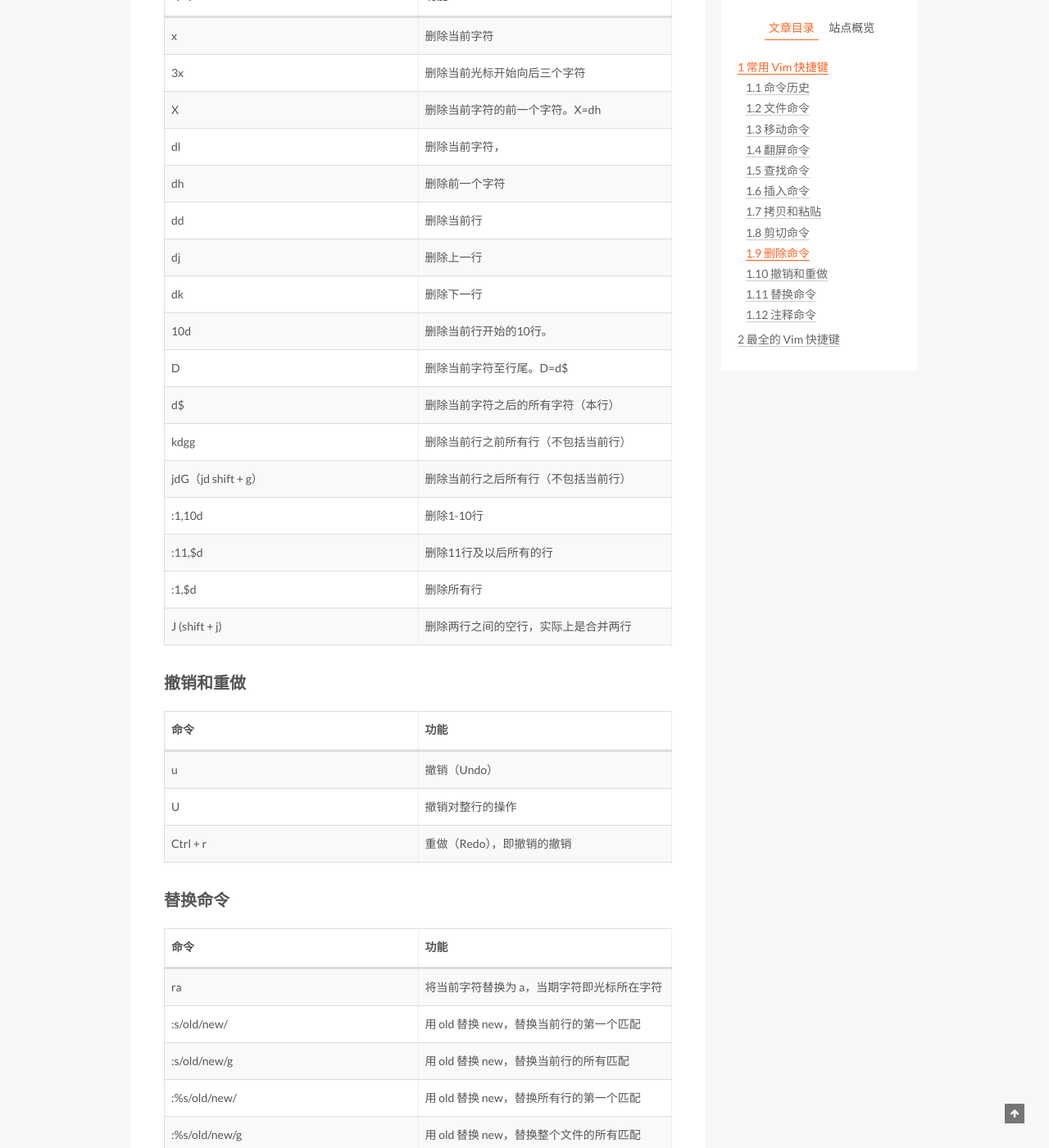
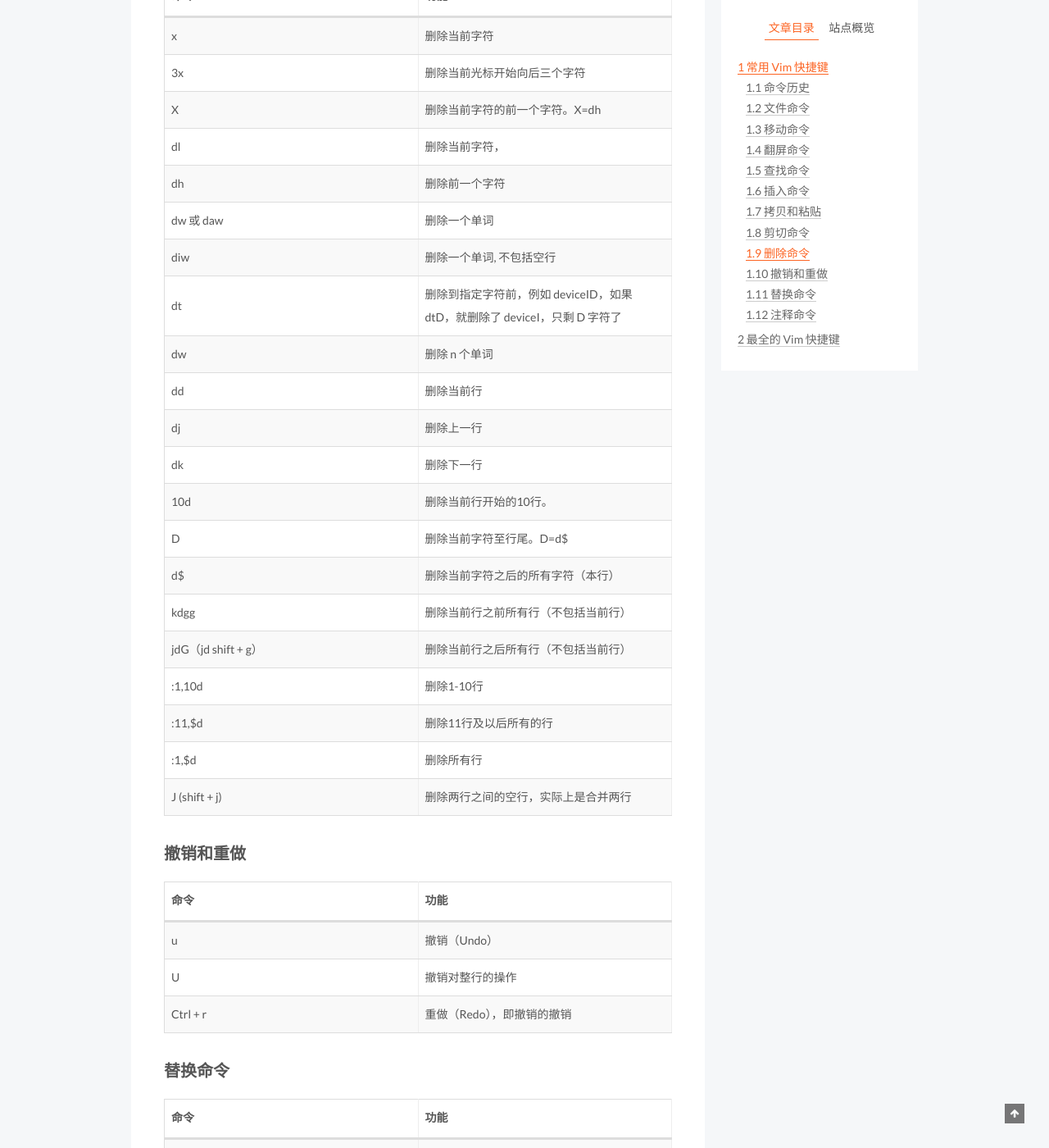
Before and after one commit to owenliu1122/owenliu1122.github.io, a Jekyll site: the page built from _posts/2019-12-26-Vim-快捷键集合.md, in a window 1280 px wide and 1400 px high, scrolled down 5954 px. Shown: the whole window at 82% size. Built offline with Jekyll 4.4.1, drawn with Linux system fonts in a browser that asks for light colours.

Commit message:
vim 删除单词功能

```diff
--- a/_posts/2019-12-26-Vim-快捷键集合.md
+++ b/_posts/2019-12-26-Vim-快捷键集合.md
@@ -153,6 +153,10 @@ vim中有一些特殊字符在查找时需要转义　　.*[]^%/?~$
 |X |删除当前字符的前一个字符。X=dh|
 |dl |删除当前字符， |
 |dh |删除前一个字符|
+|dw 或 daw |删除一个单词|
+|diw |删除一个单词,  不包括空行|
+|dt<char> |删除到指定字符前，例如 deviceID，如果 dtD，就删除了 deviceI，只剩 D 字符了|
+|d<n>w |删除 n 个单词|
 |dd |删除当前行|
 |dj |删除上一行|
 |dk |删除下一行|
```
